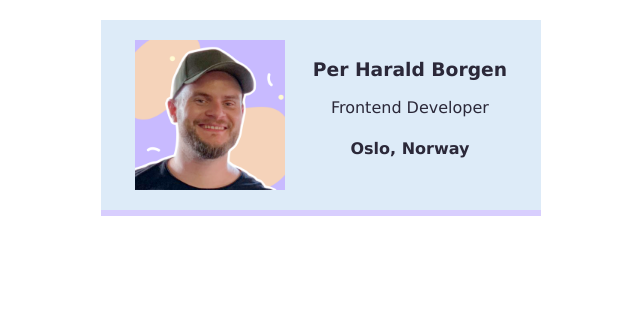
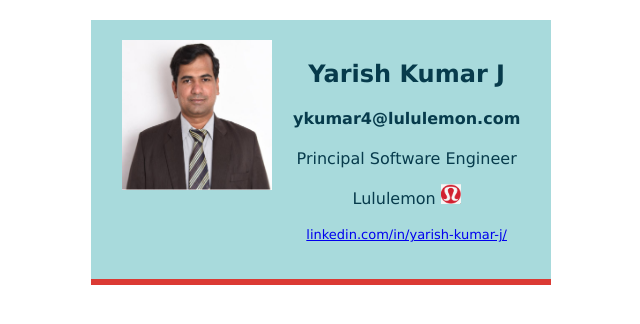
Before and after one commit to yarishiitg/business-card, a website built with Vite: page index.html in a window 1280 px wide. Shown: the whole page, without its empty margins (319-959 px from the left). Built offline with nearby package versions, Linux system fonts and the light colour scheme.

Commit message:
personalized

```diff
--- a/index.html
+++ b/index.html
@@ -8,13 +8,16 @@
 <body>
 <div class="card">
     <img
-            src="images/per.png"
+            src="images/passport.jpeg"
             alt="Per Harald Borgen smiling at the camera with a colorful background"
             class="avatar">
     <div>
-        <h3>Per Harald Borgen</h3>
-        <p>Frontend Developer</p>
-        <h4>Oslo, Norway</h4>
+        <h2>Yarish Kumar J</h2>
+        <h4>ykumar4@lululemon.com</h4>
+        <p>Principal Software Engineer</p>
+        <p>Lululemon <img src="images/lululemon.png" class="logo" alt="lululemon log"></p>
+<!--        <p>Bengaluru, KA, 560024</p>-->
+        <p><a class="link" href="https://www.linkedin.com/in/yarish-kumar-j/">linkedin.com/in/yarish-kumar-j/</a></p>
     </div>
 </div>
 </body>
--- a/styles.css
+++ b/styles.css
@@ -1,25 +1,36 @@
 body {
     margin: 20px;
-    font-family: Verdana, Geneva,Tahoma,sans-serif;
+    font-family: Verdana, Geneva, Tahoma, sans-serif;
 }
 
 .avatar {
     width: 150px;
+    height: 150px;
 }
 
+.logo {
+    width: 20px;
+    height: 20px;
+}
+
+.link{
+    font-weight: lighter;
+    font-size: small;
+}
 .card {
-    width: 400px;
-    margin-left: auto;
-    margin-right: auto;
+    width: 420px;
+    /*margin-left: auto;*/
+    /*margin-right: auto;*/
+    margin: 0 auto;
     /*align-content: center;*/
     padding: 20px;
     display: flex;
     justify-content: space-around;
     text-align: center;
 
-    background-color: #ddebf8;
-    color: #2b2839;
-    border-bottom: 6px solid #d8cefe;
+    background-color: #a8dadc;
+    color: #073b4c;
+    border-bottom: 6px solid #db3a34;
 
 }
 
```
Also changed, not shown: images/lululemon.png (added), images/passport.jpeg (added).
